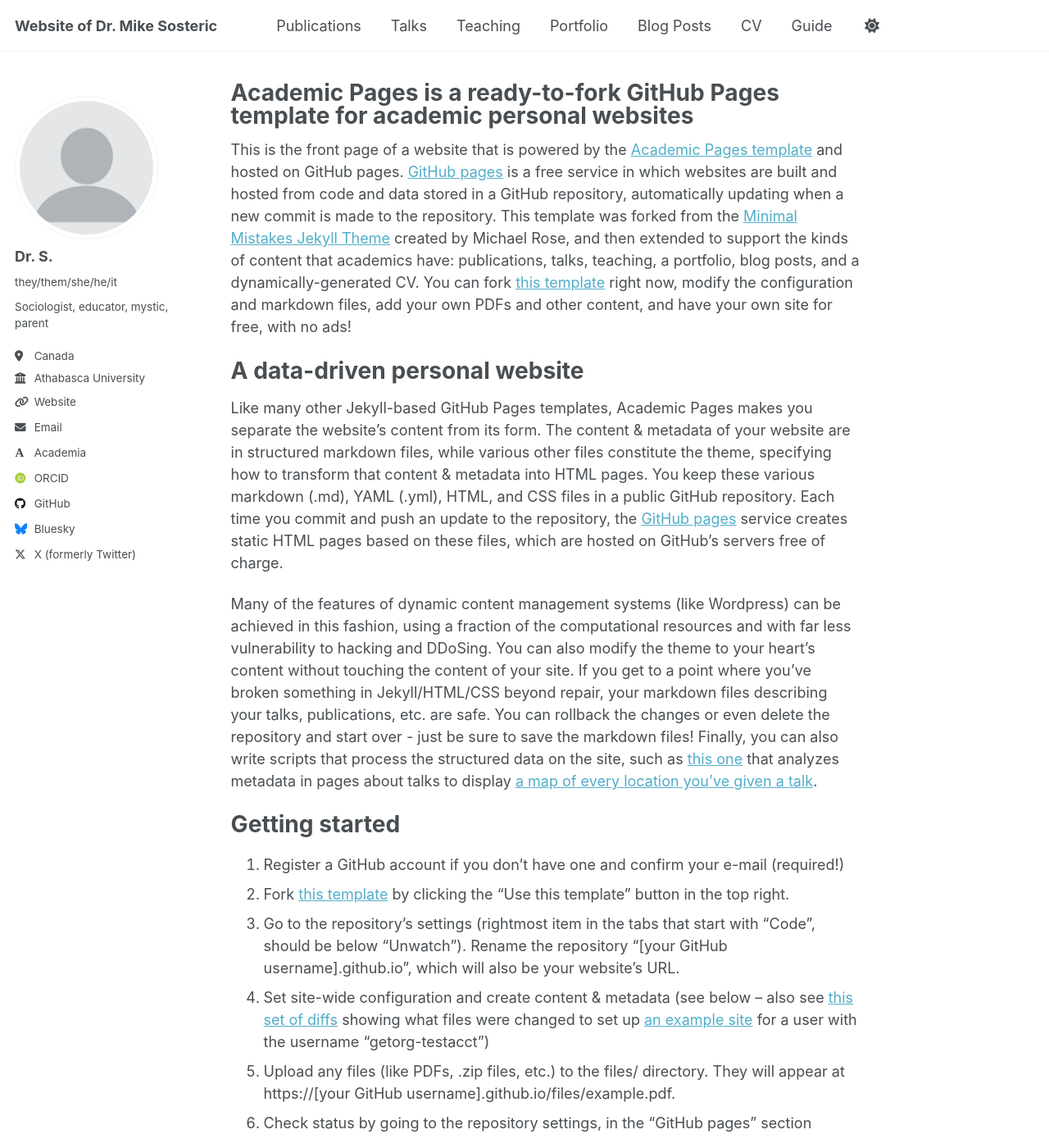
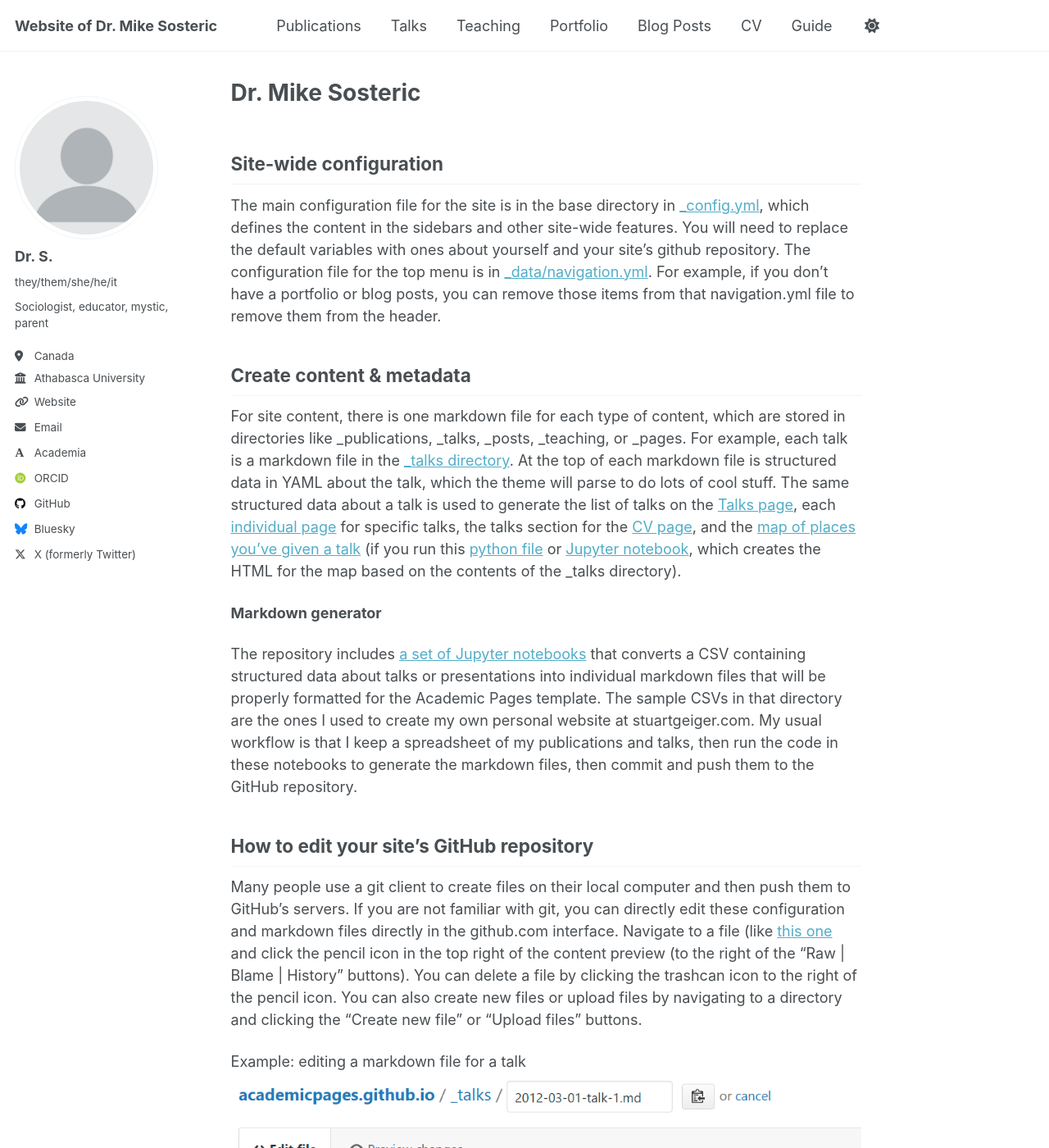
Before and after one commit to s1r0n/Dr.S, a Jekyll site: the page built from _pages/about.md, in a window 1280 px wide and 1400 px high. Shown: the whole window at 82% size. Built offline with Jekyll 4.4.1, drawn with Linux system fonts in a browser that asks for light colours; some web fonts are replaced.

Commit message:
Update about.md

```diff
--- a/_pages/about.md
+++ b/_pages/about.md
@@ -1,28 +1,12 @@
 ---
 permalink: /
-title: "Academic Pages is a ready-to-fork GitHub Pages template for academic personal websites"
+title: "Dr. Mike Sosteric"
 author_profile: true
 redirect_from:
   - /about/
   - /about.html
 ---
 
-This is the front page of a website that is powered by the [Academic Pages template](https://github.com/academicpages/academicpages.github.io) and hosted on GitHub pages. [GitHub pages](https://pages.github.com) is a free service in which websites are built and hosted from code and data stored in a GitHub repository, automatically updating when a new commit is made to the repository. This template was forked from the [Minimal Mistakes Jekyll Theme](https://mmistakes.github.io/minimal-mistakes/) created by Michael Rose, and then extended to support the kinds of content that academics have: publications, talks, teaching, a portfolio, blog posts, and a dynamically-generated CV. You can fork [this template](https://github.com/academicpages/academicpages.github.io) right now, modify the configuration and markdown files, add your own PDFs and other content, and have your own site for free, with no ads!
-
-A data-driven personal website
-======
-Like many other Jekyll-based GitHub Pages templates, Academic Pages makes you separate the website's content from its form. The content & metadata of your website are in structured markdown files, while various other files constitute the theme, specifying how to transform that content & metadata into HTML pages. You keep these various markdown (.md), YAML (.yml), HTML, and CSS files in a public GitHub repository. Each time you commit and push an update to the repository, the [GitHub pages](https://pages.github.com/) service creates static HTML pages based on these files, which are hosted on GitHub's servers free of charge.
-
-Many of the features of dynamic content management systems (like Wordpress) can be achieved in this fashion, using a fraction of the computational resources and with far less vulnerability to hacking and DDoSing. You can also modify the theme to your heart's content without touching the content of your site. If you get to a point where you've broken something in Jekyll/HTML/CSS beyond repair, your markdown files describing your talks, publications, etc. are safe. You can rollback the changes or even delete the repository and start over - just be sure to save the markdown files! Finally, you can also write scripts that process the structured data on the site, such as [this one](https://github.com/academicpages/academicpages.github.io/blob/master/talkmap.ipynb) that analyzes metadata in pages about talks to display [a map of every location you've given a talk](https://academicpages.github.io/talkmap.html).
-
-Getting started
-======
-1. Register a GitHub account if you don't have one and confirm your e-mail (required!)
-1. Fork [this template](https://github.com/academicpages/academicpages.github.io) by clicking the "Use this template" button in the top right.
-1. Go to the repository's settings (rightmost item in the tabs that start with "Code", should be below "Unwatch"). Rename the repository "[your GitHub username].github.io", which will also be your website's URL.
-1. Set site-wide configuration and create content & metadata (see below -- also see [this set of diffs](http://archive.is/3TPas) showing what files were changed to set up [an example site](https://getorg-testacct.github.io) for a user with the username "getorg-testacct")
-1. Upload any files (like PDFs, .zip files, etc.) to the files/ directory. They will appear at https://[your GitHub username].github.io/files/example.pdf.
-1. Check status by going to the repository settings, in the "GitHub pages" section
 
 Site-wide configuration
 ------
```
